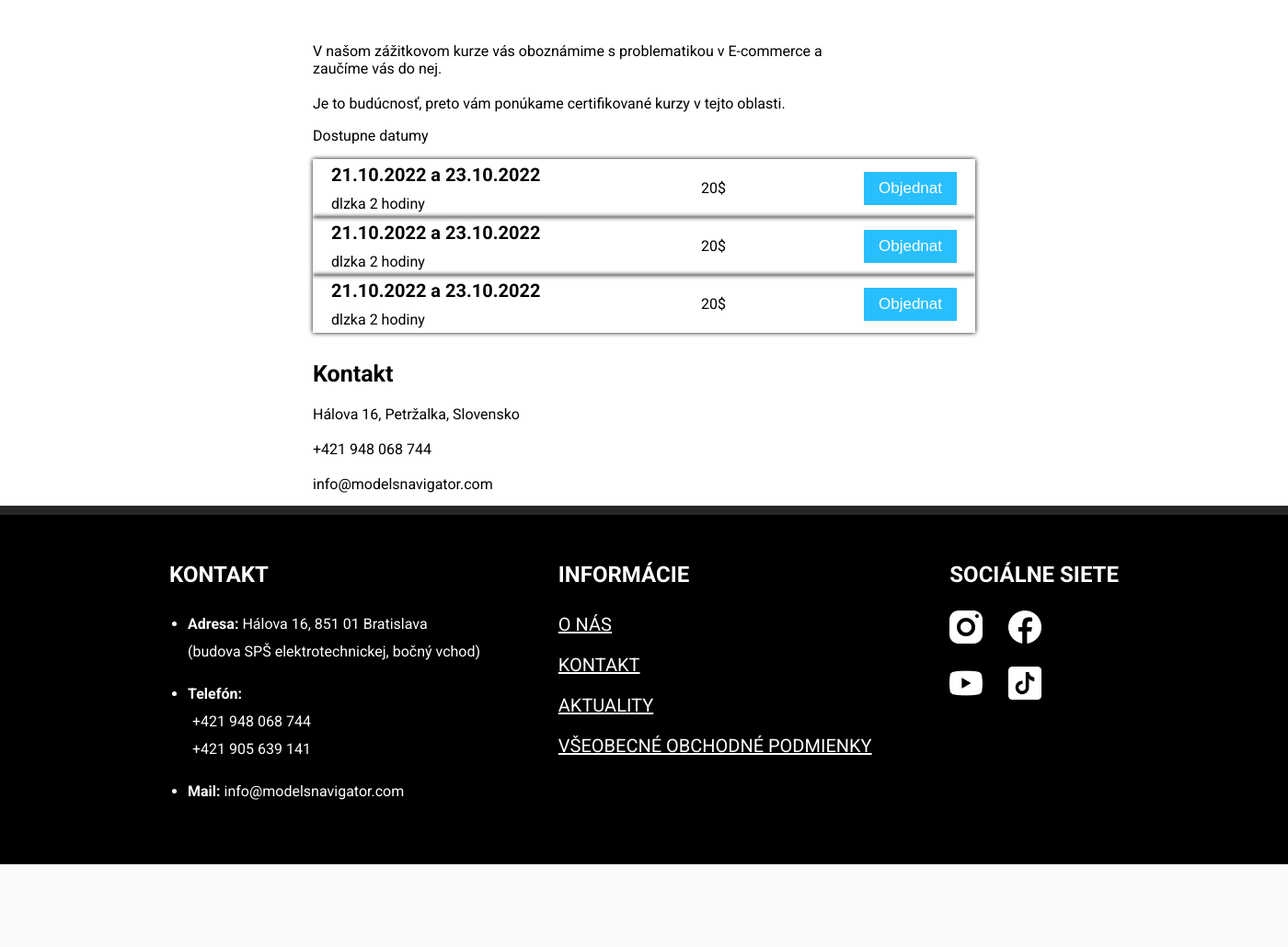
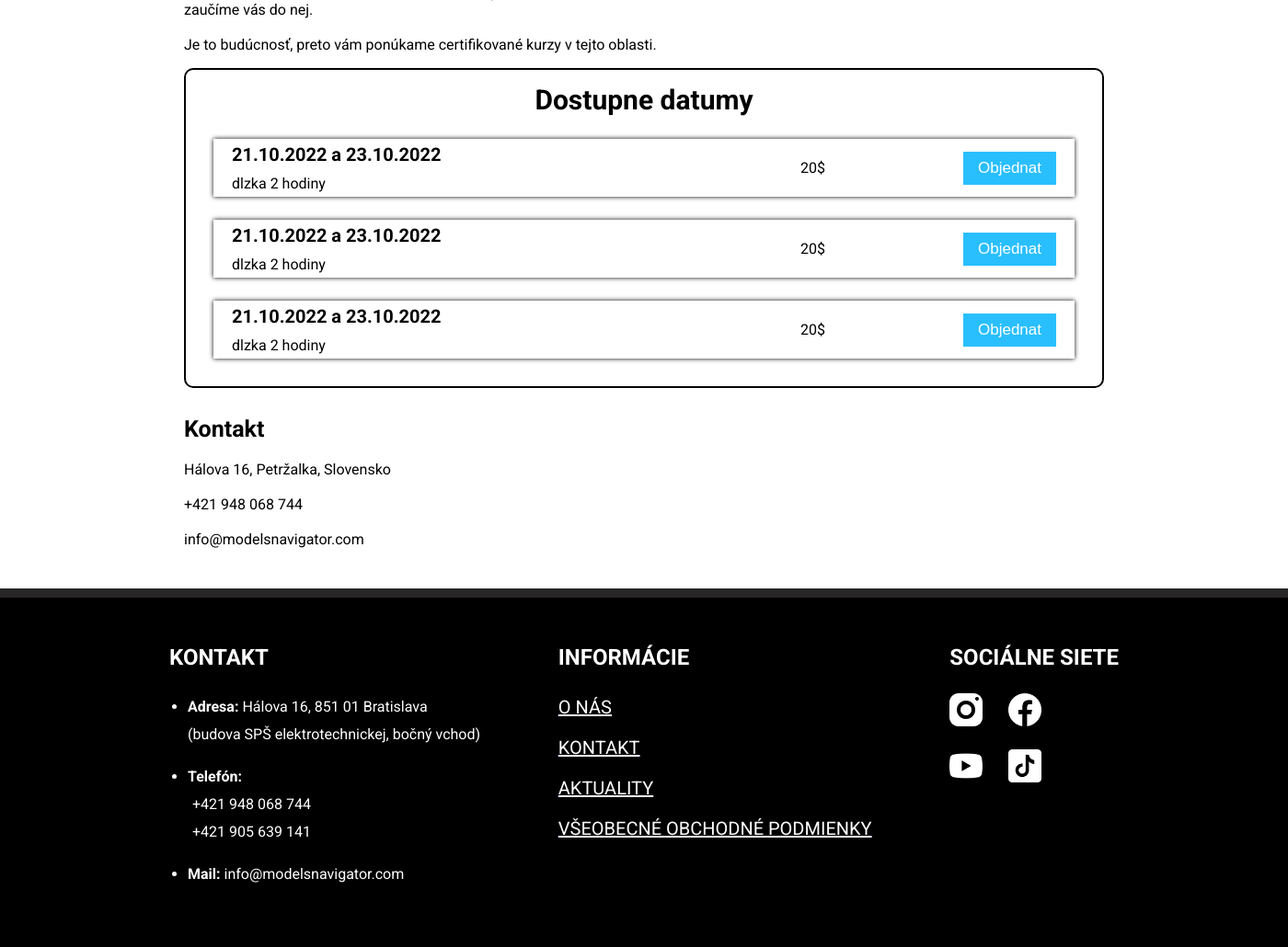
Before and after one commit to snickers-c/commercesurf, a PHP site: page /kurz-template.html in a window 1400 px wide. Shown: the part 940-1970 px from the top of the page at 92% size. Before the commit the page ends 1880 px from the top, so only its background shows below. Run offline with PHP 8.4, Linux system fonts and the light colour scheme.

Commit message:
Update main.css

```diff
--- a/ecommerceLab/styles/main.css
+++ b/ecommerceLab/styles/main.css
@@ -10,6 +10,28 @@ html, body
   height: 10px;
   margin-top: -5px;
 }
+.background-img
+{
+  position: fixed;
+  width: 100%;
+  height: 100%;
+  z-index: -99;
+  top: 0;
+}
+.page-template
+{
+  background-color: white;
+  z-index: -2;
+  width: 1400px;
+  margin: 0 auto;
+}
+.section-template
+{
+  width: 1200px;
+  margin: auto;
+  padding-top: 50px;
+  padding-bottom: 30px;
+}
 .blue-button
 {
   background-color: #29BFFF;
@@ -21,6 +43,11 @@ html, body
   padding-right: 16px;
   font-size: 17px;
   cursor: pointer
+}
+.course-a
+{
+  text-decoration: 0;
+  color: white;
 }
 .relative
 {
@@ -287,110 +314,47 @@ ABOUT US BOX
 ###############
 Kurzy
 */
-.course-back-ground-img
-{
-  background-image: url("https://raw.githubusercontent.com/snickers-c/commercesurf/main/ecommerceLab/pictures/Untitled%20design.png");
-  /*
-  position: absolute;
-  width: 100%;
-  height: 100vh;
-  top: 0px;
-  z-index: -1;*/
-}
-.course-back-ground
-{
-  background-color: white;
-  z-index: -2;
-  width: 1200px;
-  margin: 0 auto;
-}
-.course-white-sand
-{
-  height: auto;
-}
 .course-title
 {
   font-size: 40px;
   font-weight: bold;
   text-align: center;
-  margin-top: 0px;
+  margin-bottom: 40px;
 }
-.course-1
+.course
 {
   font-size: 30px;
   font-weight: bold;
   border: 3px solid #ddd;
   width: 940px;
   height: 300px;
-  margin: auto;
+  margin-left: auto;
+  margin-right: auto;
+  margin-bottom: 40px;
 }
-.course-1-img-div
+.course-img-div
 {
   padding-right: 40px;
   width: 470px;
   height: 300px;
   display: inline-block;
 }
-.course-1-img
+.course-img
 {
   height:100%;
-
-
 }
-.course-1-text
+.course-text
 {
   width: 40%;
   height: 300px;
   display: inline-block;
   vertical-align: top;
 }
-
-.course-2
-{
-  font-size: 30px;
-  font-weight: bold;
-  border: 3px solid #ddd;
-  width: 940px;
-  height: 300px;
-  margin: auto;
-  margin-top: 100px;
-}
-.course-2-img
-{
-  padding-right: 40px;
-  width: 470px;
-  height: 300px;
-  display: inline-block;
-}
-.course-2-text
-{
-  display: inline-block;
-  width: 436px;
-  height: 300px;
-
-}
-
 /*
 ###############
 ###############
 kurz-template
 */
-.course-template-back-ground-img
-{
-  position: fixed;
-  width: 100%;
-  height: 100vh;
-  z-index: -99;
-  top: 0;
-}
-.course-template-back-ground
-{
-  background-color: white;
-  z-index: -2;
-  width: 1200px;
-  margin: 0 auto;
-
-}
 .course-template-title
 {
   font-size: 40px;
@@ -407,22 +371,17 @@ kurz-template
 }
 .couese-template-title-center
 {
-  width: 720px;
+  width: 1000px;
   margin: auto;
-}
-.course-template-section
-{
-  width: 980px;
-  margin: auto;
-  padding-top: 50px;
-  padding-bottom: 30px;
 }
 .course-template-img
 {
   text-align: center;
-  width: 720px;
-  height: 360px;
+  width: 1000px;
+  height: 550px;
   margin-bottom: 50px;
+  object-fit: cover;
+  object-position: center;
 }
 .course-template-time
 {
@@ -434,6 +393,21 @@ kurz-template
   width: 50px;
   height: 50px;
 }
+.course-template-available
+{
+  font-size: 30px;
+  font-weight: bold;
+  text-align: center;
+  margin-top: 15px;
+  margin-bottom: 0px;
+}
+.course-template-border
+{
+  border: 2px black solid;
+  padding: 30px;
+  padding-top: 0;
+  border-radius: 10px;
+}
 .course-template-course-instance
 {
   display: flex;
@@ -443,12 +417,9 @@ kurz-template
   padding-top: 5px;
   padding-bottom: 5px;
   box-shadow: 0 0 5px black;
+  margin-top: 25px;
 }
-/*.course-template-course-title
-{
-}
-  */
-  .course-template-course-section
+.course-template-course-section
 {
   display: flex;
   align-items: center;
@@ -584,10 +555,6 @@ Galeria
 ###############
 O NAS
 */
-/*.container
-{
-
-}*/
 .about-us-title
 {
 font-size: 40px;
```
